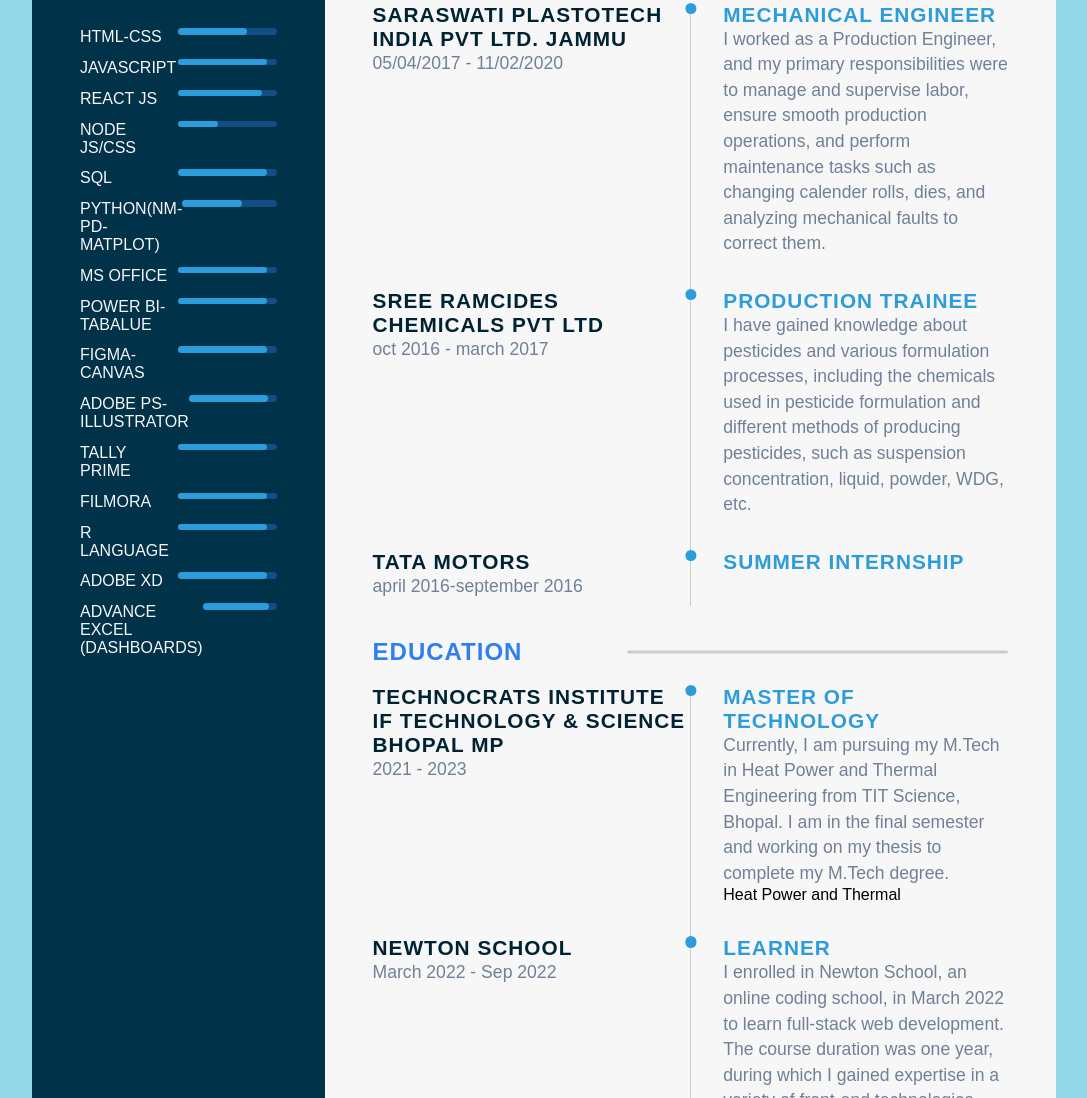
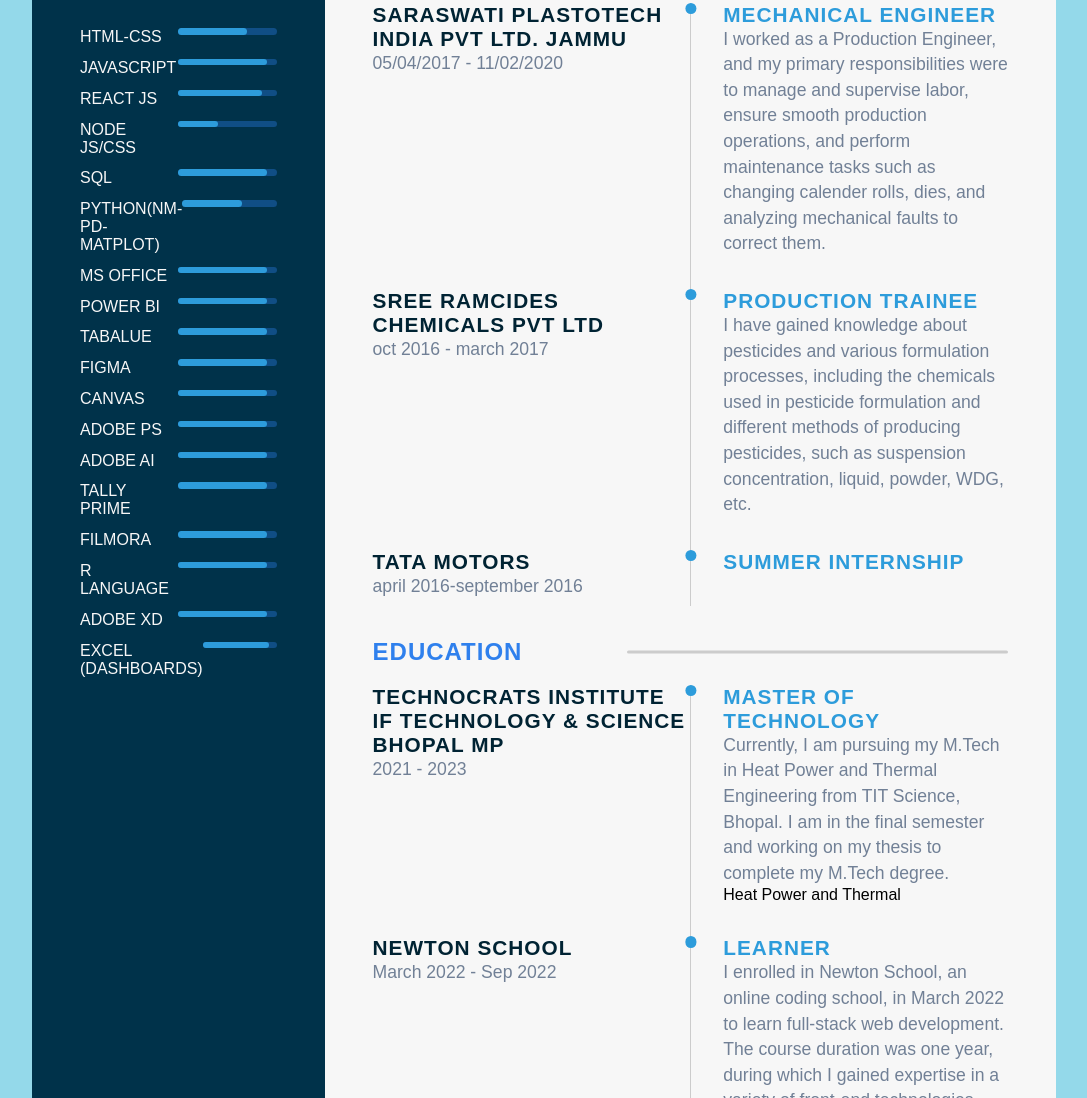
Before and after one commit to Ankitmahor/RESPONSIVE-RESUME, a plain HTML site: page index.html in a window 1280 px wide. Shown: the part 930-2028 px from the top of the page, without its empty margins (96-1183 px from the left). Drawn offline with Linux system fonts and the light colour scheme.

Commit message:
Update index.html

```diff
--- a/index.html
+++ b/index.html
@@ -97,18 +97,34 @@
                             </div>
                         </li>
                         <li>
-                            <p class="skill-title">Power BI-Tabalue</p>
+                            <p class="skill-title">Power BI</p>
                             <div class="progress-bar">
                                 <div class="progress ps-progress"></div>
                             </div>
                         </li>
                         <li>
-                            <p class="skill-title">Figma-Canvas </p>
+                            <p class="skill-title">Tabalue</p>
                             <div class="progress-bar">
                                 <div class="progress ps-progress"></div>
                             </div>
                         </li>
-                        <li><p class="skill-title">Adobe PS-Illustrator</p>
+                        <li>
+                            <p class="skill-title">Figma </p>
+                            <div class="progress-bar">
+                                <div class="progress ps-progress"></div>
+                            </div>
+                        </li>
+                        <li>
+                            <p class="skill-title">Canvas </p>
+                            <div class="progress-bar">
+                                <div class="progress ps-progress"></div>
+                            </div>
+                        </li>
+                        <li><p class="skill-title">Adobe PS</p>
+                            <div class="progress-bar">
+                                <div class="progress ps-progress"></div>
+                            </li>
+                        <li><p class="skill-title">Adobe ai</p>
                             <div class="progress-bar">
                                 <div class="progress ps-progress"></div>
                             </li>
@@ -136,7 +152,7 @@
                             </div>
                                </li>
                            <li>
-                            <p class="skill-title">Advance Excel (Dashboards)</p>
+                            <p class="skill-title">Excel (Dashboards)</p>
                             <div class="progress-bar">
                                 <div class="progress ps-progress"></div>
                             </div>
```
